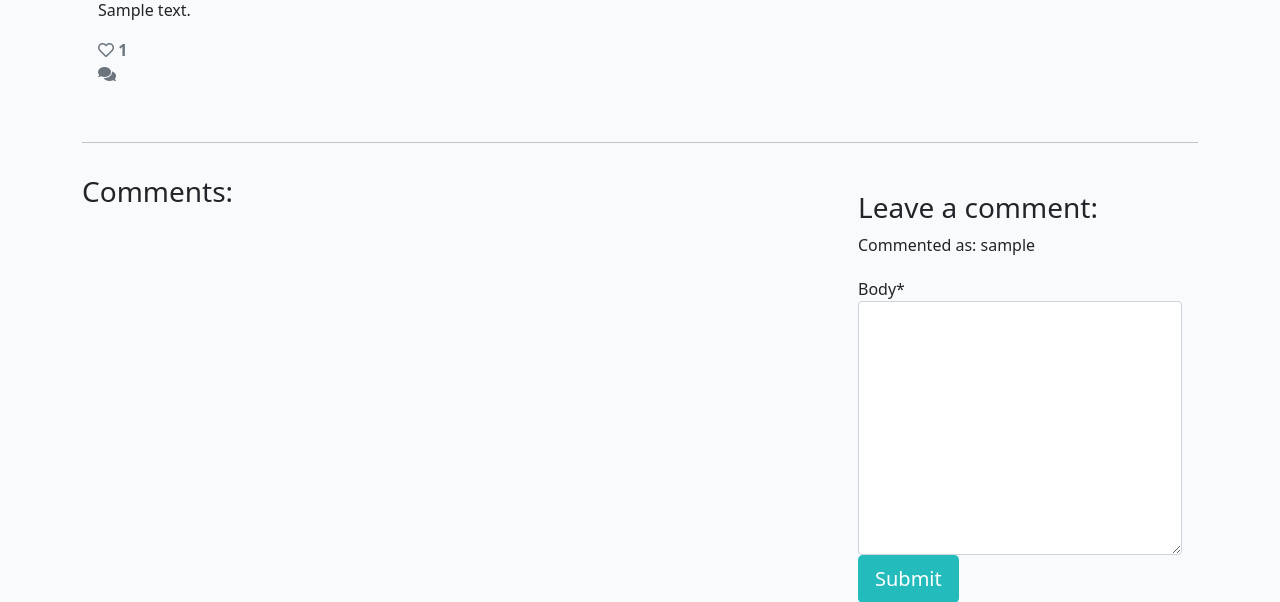
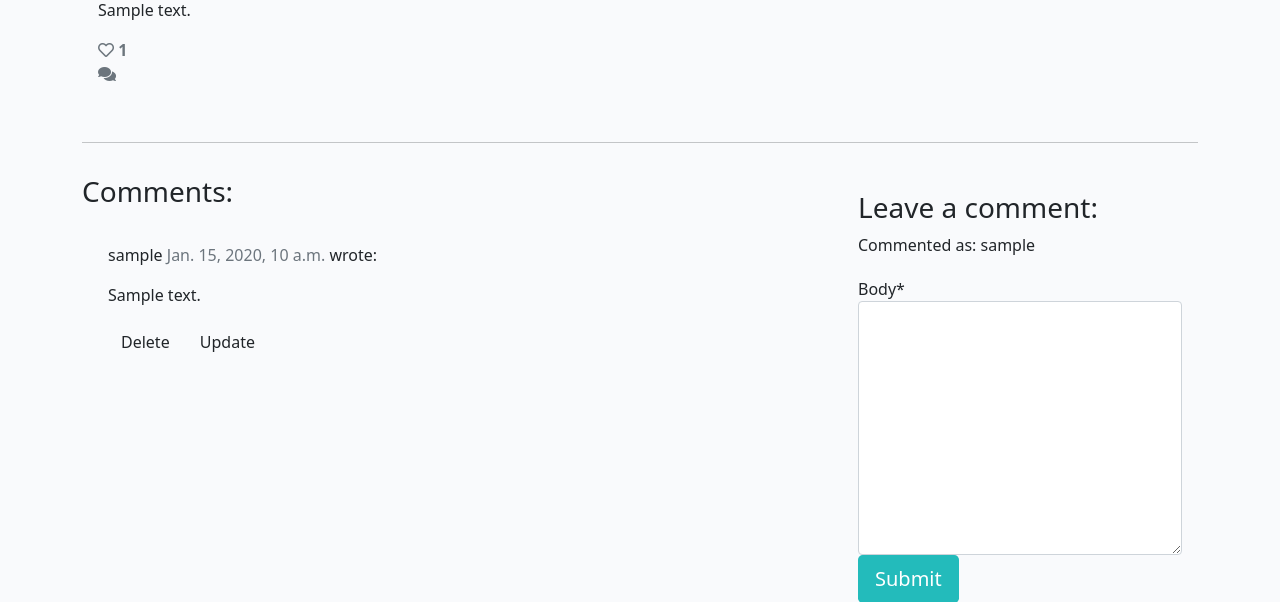
Before and after one commit to Code-Institute-Submissions/MuttiD-car-racing, a Django app: a page that uses templates/review_details.html in a window 1280 px wide. Shown: the part 376-978 px from the top of the page. Run offline with Django 3.2, Linux system fonts and the light colour scheme; a user stored in the database is signed in; tables that the repository leaves empty hold one stand-in row (values such as "Sample post"); some libraries are stand-ins or nearby versions.

Commit message:
Fix logic & issues on the comments functionalities

```diff
--- a/reviewapp/views.py
+++ b/reviewapp/views.py
@@ -25,8 +25,10 @@ def review_detail(request, slug, *args, **kwargs):
 
     queryset = CarReviewModel.objects.filter(status=1)
     post = get_object_or_404(queryset, slug=slug)
-    comments = post.comments_by_user.filter(approved_by_admin=True).order_by("-created_on")
-    comment_count = post.comments_by_user.filter(approved_by_admin=True).count()
+    comments = post.comments_by_user.filter(
+        approved_by_admin=True).order_by("-created_on")
+    comment_count = post.comments_by_user.filter(
+        approved_by_admin=True).count()
     liked = False
     commented = False
 
@@ -41,6 +43,7 @@ def review_detail(request, slug, *args, **kwargs):
             comment_form.instance.comment_user = post
             new_comment = comment_form.save(commit=False)
             new_comment.post = post
+            new_comment.review = post
             new_comment.save()
             messages.add_message(request, messages.SUCCESS,
                                  'Comment awaiting moderation.')
@@ -66,17 +69,22 @@ def update_comment(request, comment_id):
     """
     This view will allow users to update their comments
     """
-
-    update_c = CarCommentModel.objects.get(pk=comment_id)
+    context = {}
+    update_c = get_object_or_404(CarCommentModel, id=comment_id)
     update_form = CommentForm(request.POST or None, instance=update_c)
 
-    if update_c.comment_user.author != request.user:
-        return redirect("all_reviews")
+    if update_form.is_valid():
+        if update_c.comment_user.author != request.user:
+            messages.success(
+                request, "You do not have permission to update this comment")
+            return redirect("all_reviews")
+        update_form.save()
+        return redirect("review_detail", update_c.review.slug)
 
-    if update_form.is_valid():  # Fixed the form variable name
-        update_form.save()
-        return redirect("all_reviews")
-    return render(request, "update_comment.html", {'update_form': update_form})
+    context["form"] = update_form
+    context["update_c"] = update_c
+
+    return render(request, "update_comment.html", context)
 
 
 def delete_comment(request, comment_id):
@@ -87,26 +95,25 @@ def delete_comment(request, comment_id):
     context = {'delete_c': delete_c}
 
     if request.method == 'POST':
-        if delete_c.comment_user.author != request.user:  # Fixed the condition
+        if delete_c.comment_user.author != request.user:
+            messages.success(
+                request, "You do not have permission to delete this comment")
             return redirect("all_reviews")
 
         delete_c.delete()
-        messages.success(request,
-                         ("You have deleted this comment"))
-        return redirect("all_reviews")
-
+        messages.success(request, "You have deleted this comment")
+        return redirect(reverse("review_detail",
+                                kwargs={'slug': delete_c.review.slug}))
     return render(request, "delete_comment.html", context)
 
 
 class ContactView(FormView):
+    """
+    A class based view to render Contacts
+    """
     template_name = 'contact.html'
     form_class = ContactForm
     success_url = '/success'
-
-    def form_valid(self, form):
-        form.save()
-        messages.success(self.request, 'Thank you for your message. We will get back to you soon!')
-        return super().form_valid(form)
 
     def get(self, request):
         form = ContactForm()
@@ -116,12 +123,14 @@ class ContactView(FormView):
         form = ContactForm(request.POST)
         if form.is_valid():
             form.save()
-            messages.success(request, 'Thank you for your message. We will get back to you soon!')
             return redirect('success')
         return render(request, 'contact.html', {'form': form})
 
 
 def success(request):
+    """
+    A view to render the success of a contact submitted
+    """
     return render(request, 'success.html')
 
 
--- a/templates/delete_comment.html
+++ b/templates/delete_comment.html
@@ -3,6 +3,8 @@
 {% block content %}
 
 {% if user.is_authenticated %}
+
+<!-- Delete comment -->
 	<div class="container">
 		<h2>Delete Comment:</h2>
 		<div class="row">
@@ -11,7 +13,7 @@
 				{{ form|crispy }}
 				<p>Are you sure you want to delete this comment?</p>
 				<input type="submit" value="YES" class="btn btn-danger">
-				<a href="{% url 'review_detail' comment.review.slug %}" class="btn btn-signup">Cancel</a>
+				<a href="{% url 'review_detail' delete_c.review.slug %}" class="btn btn-signup">Cancel</a>
 			</form>
 		</div>
 	</div>
--- a/templates/review_details.html
+++ b/templates/review_details.html
@@ -19,8 +19,8 @@
     <div class="row">
         <div class="col card mb-4  mt-3 left  top">
             <div class="card-body">
+
                 <!-- The review content goes inside the card-text. -->
-                <!-- Use the | safe filter inside the template tags -->
                 <p class="card-text ">
                     {{ post.review_by_admin | safe }}
                 </p>
@@ -61,25 +61,31 @@
         <div class="col-md-8 card mb-4  mt-3 ">
             <h3>Comments:</h3>
             <div class="card-body">
+
                 <!-- We want a for loop inside the tags to iterate through each comment_user in comments -->
-                {% for comment in post.comments.all %}
+                {% for comment in comments %}
                 <div class="comments" style="padding: 10px;">
                     <p class="font-weight-bold">
-                        <!-- The commenter's name goes here. Check the model if you're not sure what that is -->
+
+                        <!-- The commenter's name goes here.  -->
                         {{ comment.username }}
                         <span class=" text-muted font-weight-normal">
+
                             <!-- The comment's created date goes here -->
                             {{ comment.created_on }}
                         </span> wrote:
                     </p>
+
                     <!-- The body of the comment goes before the | -->
                     {{ comment.body | linebreaks }}
+
                     <!-- Check if comment is awaiting approval -->
                     {% if not comment.approved_by_admin and comment.comment_user.username == request.user.username %}
                     <p class="approval">This comment is awaiting approval</p>
                     {% endif %}
+
                     <!-- Check if user is authenticated and comment user is the current user -->
-                    {% if user.is_authenticated and comment.comment_user.username == request.user.username %}
+                    {% if comment.username == request.user.username %}
                     <a href="{% url 'delete_comment' comment.id %}" class="btn btn-delete">Delete</a>
                     <a href="{% url 'update_comment' comment.id %}" class="btn btn-edit">Update</a>
                     {% endif %}
@@ -92,6 +98,7 @@
 
                 {% if user.is_authenticated %}
 
+                <!-- Comments -->
                 <h3>Leave a comment:</h3>
                 <p>Commented as: {{ user.username }}</p>
                 <form id="commentForm" method="POST" style="margin-top: 1.3em;">
@@ -100,14 +107,14 @@
                     <button id="submitButton" type="submit" class="btn btn-signup btn-lg">Submit</button>
                 </form>
                 {% else %}
-                <h3>Log in to leave a comment.</h3>
+                <h4>Log in to leave a comment.</h4>
                 {% endif %}
-
             </div>
         </div>
     </div>
 </div>
 
+<!-- Trigger JS to delete comments -->
 <div class="modal fade" id="deleteModal" tabindex="-1" aria-labelledby="deleteModalLabel" aria-hidden="true">
     <div class="modal-dialog">
         <div class="modal-content">
```
Also changed, not shown: templates/update_comment.html (+6 -3 lines).
